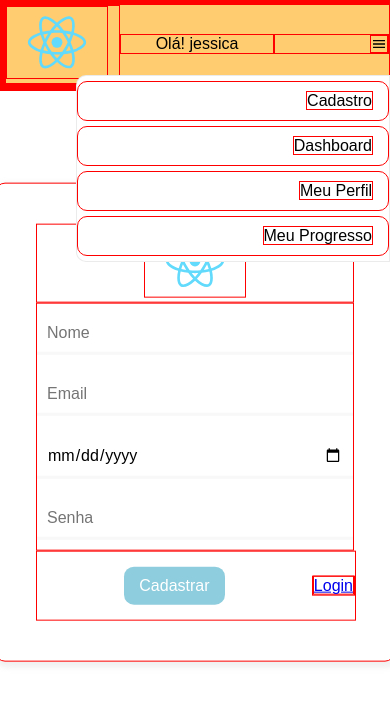
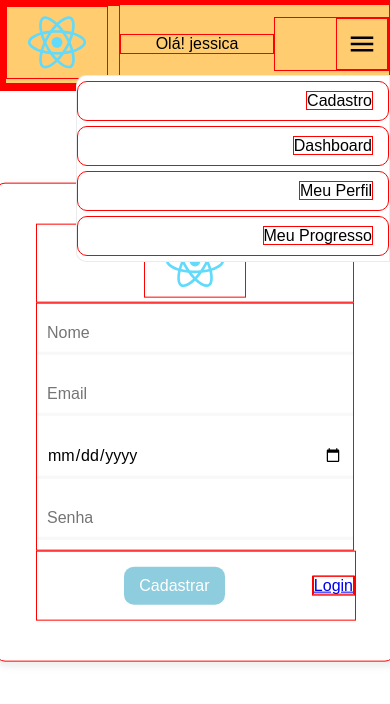
Before and after one commit to jessicapinheiro-s/meu-app-do-react-ativ-exte, a React (Create React App) app: page / in a window 390 px wide. Shown: the top 704 px of the page. Built offline with nearby package versions, Linux system fonts and the light colour scheme.

Commit message:
ajustando tamanho do icon header

```diff
--- a/src/styles/style.css
+++ b/src/styles/style.css
@@ -215,6 +215,8 @@ body {
   }
   .icon-menu {
     text-align: right;
+    font-size: 30px;
+    padding: 10px;
   }
   .nav-menu-header {
     justify-content: right;
--- a/src/styles/style.scss
+++ b/src/styles/style.scss
@@ -34,6 +34,8 @@
 
     .icon-menu {
         text-align: right;
+        font-size: 30px;
+        padding: 10px;
     }
 
     .nav-menu-header {
```
Also changed, not shown: 1 other file (tests, documents, lock files or other folders).
